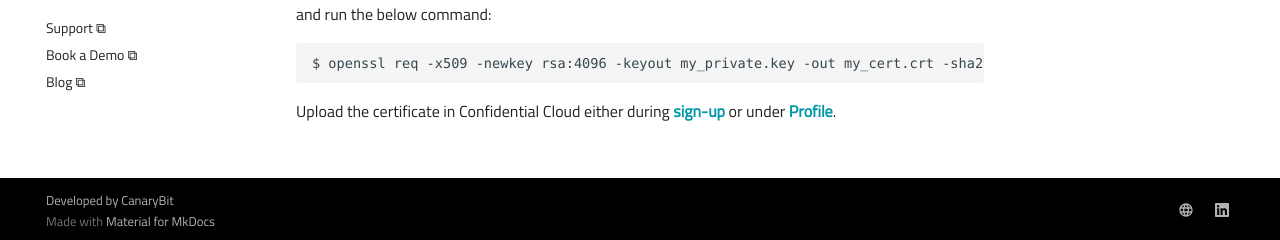
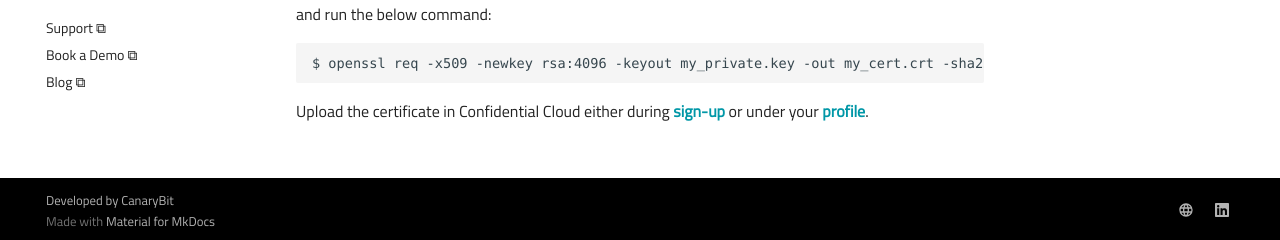
Before and after one commit to canarybit/cc-docs, an MkDocs documentation site: the page built from docs/x509_certificate.md, in a window 1280 px wide. Shown: the part 657-897 px from the top of the page. Built offline with MkDocs 1.6.1 and Material for MkDocs 9.7.7, drawn with Linux system fonts in a browser that asks for light colours.

Commit message:
Adds content

````diff
--- a/docs/stylesheets/canarybit.css
+++ b/docs/stylesheets/canarybit.css
@@ -50,6 +50,6 @@
 
     --md-typeset-a-color: var(--cb-blue-01);
 
-    --md-nav__link: #0097a7;
+    --md-nav__link: var(--cb-blue-01)!important;
 
   }
--- a/docs/x509_certificate.md
+++ b/docs/x509_certificate.md
@@ -23,4 +23,4 @@ and run the below command:
 $ openssl req -x509 -newkey rsa:4096 -keyout my_private.key -out my_cert.crt -sha256 -days 365 -subj "/C=$MY_COUNTRY/ST=$MY_REGION/L=$MY_LOCATION/O=$MY_COMPANY/OU=Org/CN=$MY_COMPANY_WEBSITE/emailAddress=$MY_EMAIL"
 ```
 
-Upload the certificate in Confidential Cloud either during [sign-up](https://demo.confidentialcloud.io/signup) or under [Profile](https://demo.confidentialcloud.io/profile).
+Upload the certificate in Confidential Cloud either during [sign-up](https://demo.confidentialcloud.io/signup) or under your [profile](https://demo.confidentialcloud.io/profile).
````
